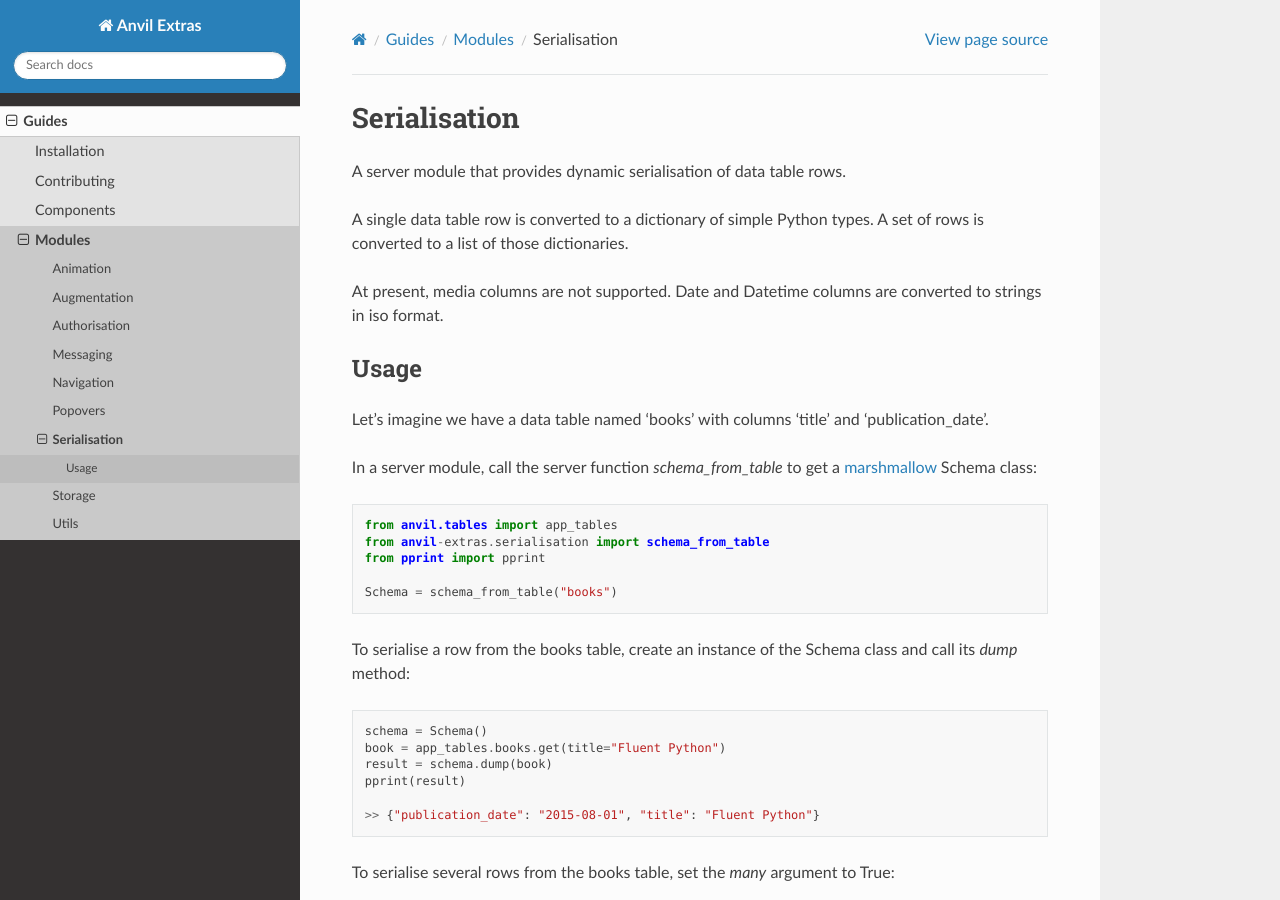
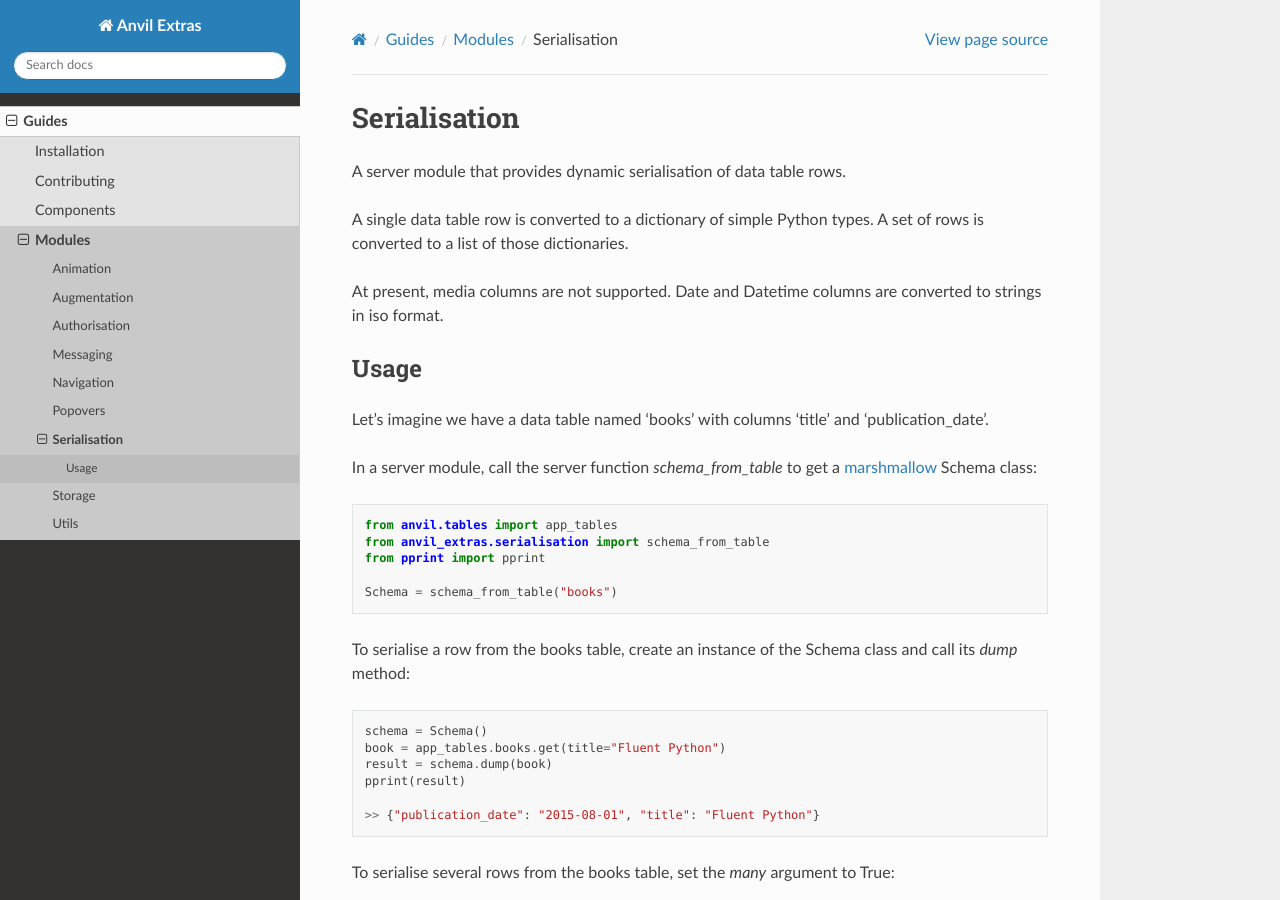
Before and after one commit to anvilistas/anvil-extras, a Sphinx documentation site: the page built from docs/guides/modules/serialisation.rst, in a window 1280 px wide and 900 px high. Built offline with Sphinx 7.4.7 and the Read the Docs theme 2.0.0, drawn with Linux system fonts in a browser that asks for light colours.

Commit message:
Fix typo

```diff
--- a/docs/guides/modules/serialisation.rst
+++ b/docs/guides/modules/serialisation.rst
@@ -17,7 +17,7 @@
 .. code-block:: python
 
    from anvil.tables import app_tables
-   from anvil-extras.serialisation import schema_from_table
+   from anvil_extras.serialisation import schema_from_table
    from pprint import pprint
 
    Schema = schema_from_table("books")
```
